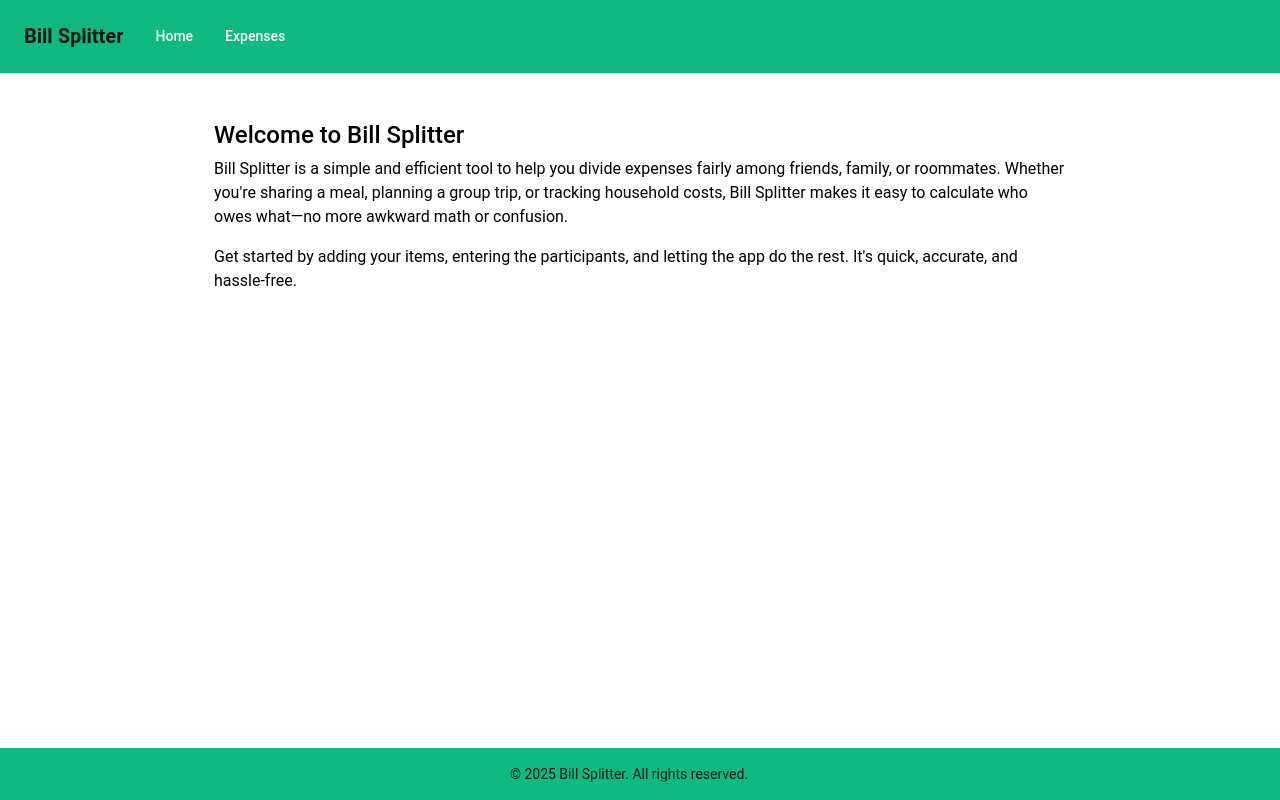
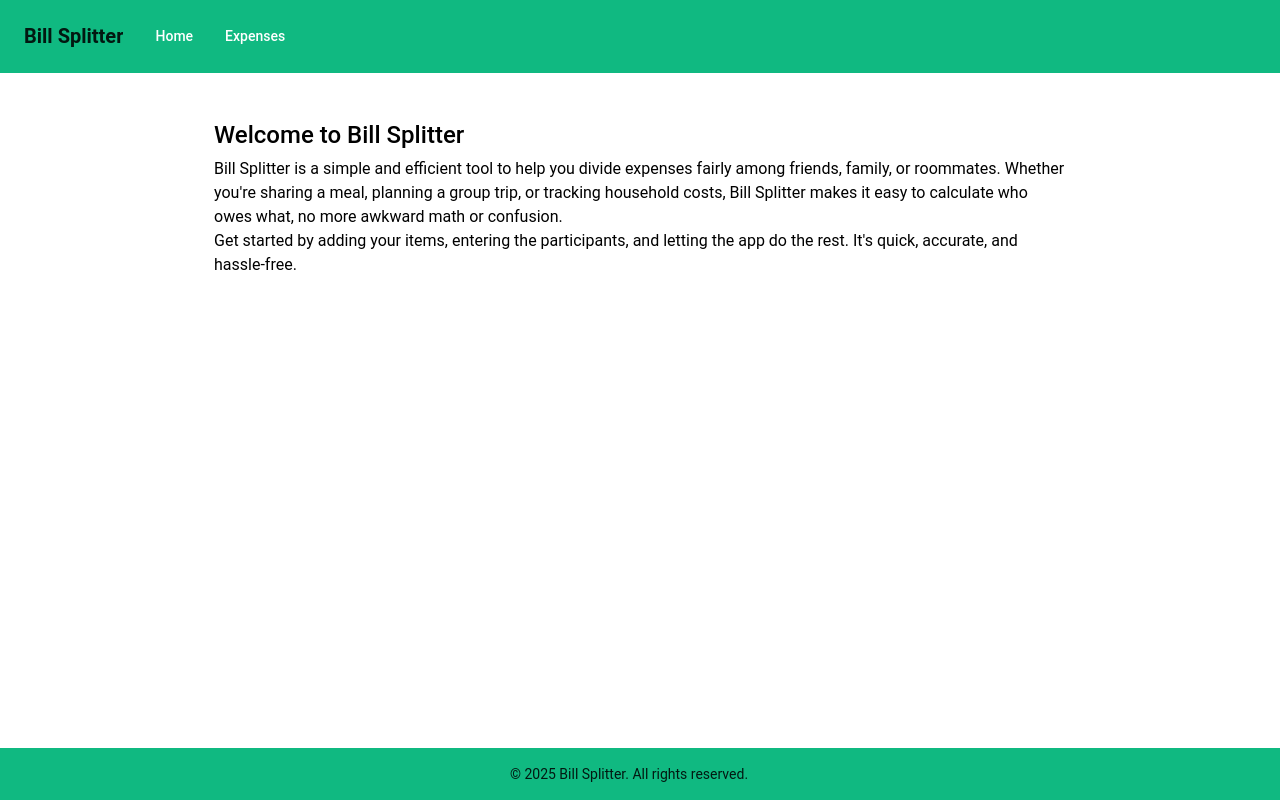
Before and after one commit to Unknownflow/bill-splitter, a React (Vite) app: page / in a window 1280 px wide. Built offline with nearby package versions, Linux system fonts and the light colour scheme; some icons are missing.

Commit message:
feat: update home page description

```diff
--- a/src/components/Home.tsx
+++ b/src/components/Home.tsx
@@ -8,13 +8,13 @@ function Home() {
           Welcome to Bill Splitter
         </Typography>
 
-        <Typography variant='body1' paragraph>
+        <Typography variant='body1'>
           Bill Splitter is a simple and efficient tool to help you divide expenses fairly among friends, family, or roommates. Whether you're sharing
-          a meal, planning a group trip, or tracking household costs, Bill Splitter makes it easy to calculate who owes what—no more awkward math or
+          a meal, planning a group trip, or tracking household costs, Bill Splitter makes it easy to calculate who owes what, no more awkward math or
           confusion.
         </Typography>
 
-        <Typography variant='body1' paragraph>
+        <Typography variant='body1'>
           Get started by adding your items, entering the participants, and letting the app do the rest. It's quick, accurate, and hassle-free.
         </Typography>
       </Box>
```
